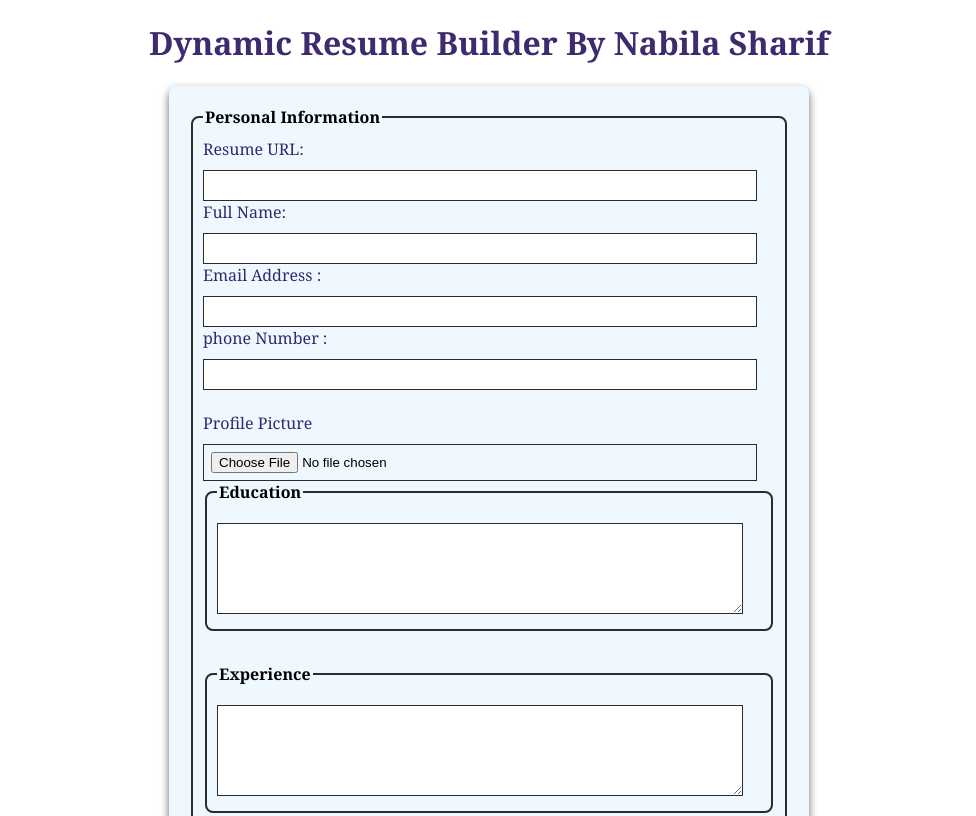
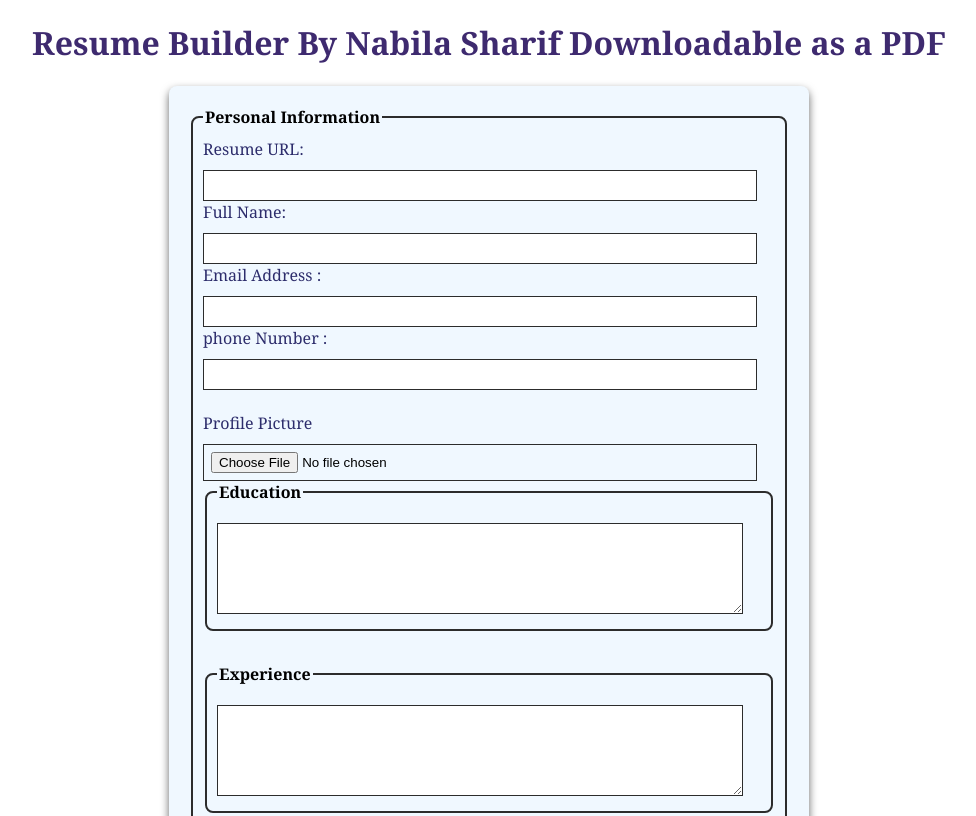
Before and after one commit to nabila-sharif/milestone5Task2, a website: page index.html in a window 1280 px wide. Shown: the top 816 px of the page, without its empty margins (151-1127 px from the left). Drawn offline with Linux system fonts and the light colour scheme.

Commit message:
milestone5task2

```diff
--- a/index.html
+++ b/index.html
@@ -7,7 +7,7 @@
     <link rel="stylesheet" href="style.css">
 </head>
 <body>
-    <h1> Dynamic Resume Builder By Nabila Sharif</h1>
+    <h1>Resume Builder By Nabila Sharif Downloadable as a PDF</h1>
     <form id="resumeForm">
        <fieldset>
            <legend>Personal Information </legend>
```
Also changed, not shown: package.json (+5 -4 lines), 1 other file.
